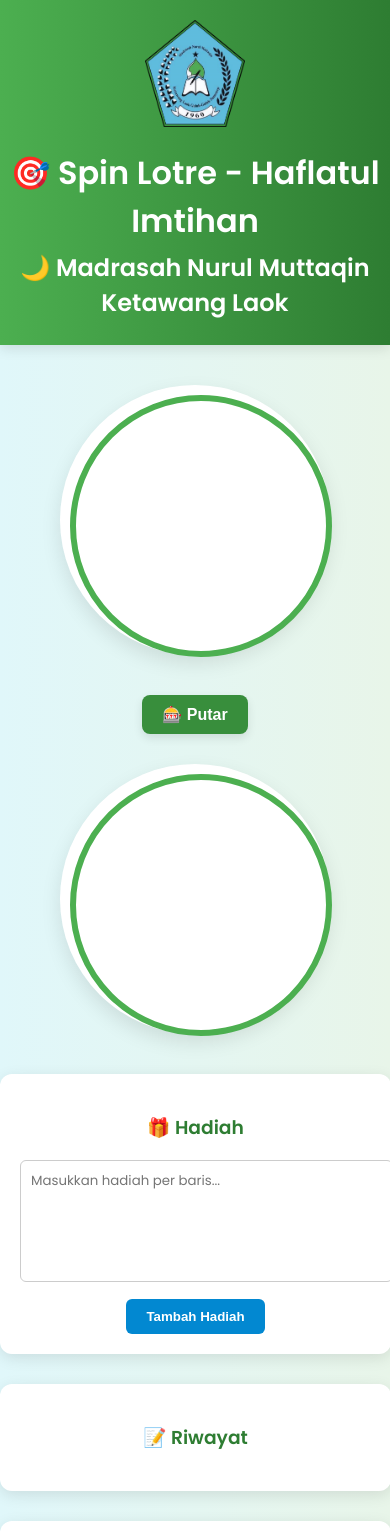
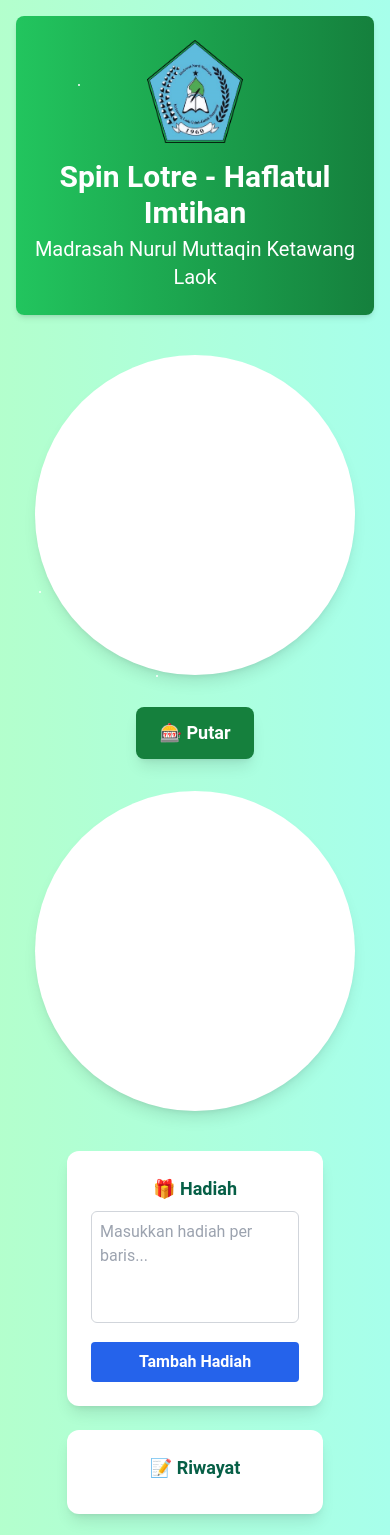
Before and after one commit to Fadhailurrahman/spin-lotre, a plain HTML site: page index.html in a window 390 px wide. Shown: the top 1535 px of the page. Drawn offline with nearby package versions, Linux system fonts and the light colour scheme.

Commit message:
Spin Lotre selesai

```diff
--- a/index.html
+++ b/index.html
@@ -1,90 +1,111 @@
 <!DOCTYPE html>
 <html lang="id">
+
 <head>
-  <meta charset="UTF-8">
-  <meta name="viewport" content="width=device-width, initial-scale=1.0">
+  <meta charset="UTF-8" />
+  <meta name="viewport" content="width=device-width, initial-scale=1.0" />
   <title>🎯 Spin Lotre - Haflatul Imtihan</title>
-  <link href="https://fonts.googleapis.com/css2?family=Poppins:wght@400;600&display=swap" rel="stylesheet">
-  <link rel="stylesheet" href="style.css">
+  <script src="https://cdn.tailwindcss.com"></script>
+  <link href="https://fonts.googleapis.com/css2?family=Poppins:wght@400;600&display=swap" rel="stylesheet" />
+  <script src="https://cdn.jsdelivr.net/npm/particles.js@2.0.0/particles.min.js"></script>
+  <script src="https://unpkg.com/@lottiefiles/lottie-player@latest/dist/lottie-player.js"></script>
   <style>
     body {
-      opacity: 0;
-      animation: fadeInBody 1s ease-in forwards;
+      font-family: 'Roboto', sans-serif;
     }
 
-    @keyframes fadeInBody {
-      to { opacity: 1; }
+    @keyframes gradientMove {
+      0% {
+        background-position: 0% 50%;
       }
 
-    header {
-      animation: slideDown 0.8s ease-out;
+      50% {
+        background-position: 100% 50%;
       }
 
-    @keyframes slideDown {
-      from { transform: translateY(-30px); opacity: 0; }
-      to { transform: translateY(0); opacity: 1; }
+      100% {
+        background-position: 0% 50%;
+      }
     }
 
-    .wheel-container, .input-box, #history {
-      animation: fadeInScale 1s ease-in-out;
+    .animated-bg {
+      background: linear-gradient(270deg, #a7ffeb, #ccff90, #a7ffeb);
+      background-size: 600% 600%;
+      animation: gradientMove 10s ease infinite;
     }
 
-    @keyframes fadeInScale {
-      from {
-        transform: scale(0.95);
-        opacity: 0;
+    .star {
+      position: absolute;
+      width: 2px;
+      height: 2px;
+      background: white;
+      border-radius: 50%;
+      animation: twinkle 2s infinite ease-in-out;
+      opacity: 0.8;
     }
-      to {
-        transform: scale(1);
+
+    @keyframes twinkle {
+      0%, 100% {
+        opacity: 0.2;
+      }
+
+      50% {
         opacity: 1;
       }
     }
-
-    button:hover {
-      transform: scale(1.05);
-      transition: transform 0.2s ease-in-out;
-    }
   </style>
 </head>
-<body>
 
-<header>
-  <img src="logo-mi.png" alt="Logo Madrasah Nurul Muttaqin">
-  <h1>🎯 Spin Lotre - Haflatul Imtihan</h1>
-  <h2>🌙 Madrasah Nurul Muttaqin Ketawang Laok</h2>
+<body class="relative z-20 animated-bg text-emerald-800 text-center p-4 min-h-screen">
+   <div class="fixed inset-0 z-0 pointer-events-none">
+    <div class="star" style="top: 10%; left: 20%;"></div>
+    <div class="star" style="top: 50%; left: 70%;"></div>
+    <div class="star" style="top: 80%; left: 40%;"></div>
+    <div class="star" style="top: 30%; left: 90%;"></div>
+    <div class="star" style="top: 70%; left: 10%;"></div>
+  </div>
+
+  <div id="particles-js" class="fixed inset-0 z-0 pointer-events-none"></div>
+
+   <header class="bg-gradient-to-r from-green-500 to-green-700 text-white shadow-md py-6 px-4 rounded-lg">
+    <img src="logo-mi.png" alt="Logo Madrasah Nurul Muttaqin" class="w-24 mx-auto mb-4" />
+    <h1 class="text-3xl font-bold">Spin Lotre - Haflatul Imtihan</h1>
+    <h2 class="text-xl mt-1">Madrasah Nurul Muttaqin Ketawang Laok</h2>
   </header>
 
-<div class="wheel-row">
-  <div class="wheel-container">
+  <div class="flex flex-wrap justify-center items-center gap-8 mt-10">
+    <div class="bg-white rounded-full shadow-lg p-4 w-80 h-80 flex justify-center items-center">
       <canvas id="hadiahWheel" width="300" height="300"></canvas>
     </div>
-  <button class="spinBtnCenter" onclick="startLotreSpin()">🎰 Putar</button>
-  <div class="wheel-container">
+    <button onclick="startLotreSpin()" class="bg-green-700 hover:bg-green-800 text-white font-bold py-3 px-6 rounded-lg shadow-lg text-lg transition-transform hover:scale-105">🎰 Putar</button>
+    <div class="bg-white rounded-full shadow-lg p-4 w-80 h-80 flex justify-center items-center">
       <canvas id="lotreWheel" width="300" height="300"></canvas>
     </div>
   </div>
 
-<div class="bottom-row">
-  <div class="input-box">
-    <h3>🎁 Hadiah</h3>
-    <textarea id="hadiahInput" placeholder="Masukkan hadiah per baris..."></textarea>
-    <button onclick="addHadiah()">Tambah Hadiah</button>
+  <div class="flex flex-wrap justify-center items-start gap-6 mt-10">
+    <div class="bg-white p-6 rounded-xl shadow-lg w-64">
+      <h3 class="text-lg font-semibold mb-2">🎁 Hadiah</h3>
+      <textarea id="hadiahInput" placeholder="Masukkan hadiah per baris..." class="w-full h-28 p-2 border border-gray-300 rounded-md resize-none"></textarea>
+      <button onclick="addHadiah()" class="mt-3 bg-blue-600 hover:bg-blue-700 text-white py-2 px-4 rounded font-semibold w-full">Tambah Hadiah</button>
     </div>
 
-  <div id="history">
-    <h3>📝 Riwayat</h3>
-    <div id="historyList"></div>
+    <div id="history" class="bg-white p-6 rounded-xl shadow-lg w-64">
+      <h3 class="text-lg font-semibold mb-2">📝 Riwayat</h3>
+      <div id="historyList" class="text-left text-sm space-y-2"></div>
     </div>
 
-  <div class="input-box">
-    <h3>🎟️ Nomor Lotre</h3>
-    <textarea id="lotreInput" placeholder="Masukkan nomor lotre per baris..."></textarea>
-    <button onclick="addLotre()">Tambah Lotre</button>
+    <div class="bg-white p-6 rounded-xl shadow-lg w-64">
+      <h3 class="text-lg font-semibold mb-2">🎟️ Nomor Lotre</h3>
+      <textarea id="lotreInput" placeholder="Masukkan nomor lotre per baris..." class="w-full h-28 p-2 border border-gray-300 rounded-md resize-none"></textarea>
+      <button onclick="addLotre()" class="mt-3 bg-blue-600 hover:bg-blue-700 text-white py-2 px-4 rounded font-semibold w-full">Tambah Lotre</button>
     </div>
   </div>
 
-<div id="popup">
-  <div class="popup-content" id="popupContent"></div>
+  <div id="popup" class="hidden fixed inset-0 bg-black bg-opacity-60 flex items-center justify-center z-50">
+    <div class="bg-white p-6 rounded-xl text-center max-w-md shadow-2xl">
+      <div id="popupContent" class="text-lg space-y-4"></div>
+    </div>
   </div>
 
   <script src="script.js"></script>
--- a/script.js
+++ b/script.js
@@ -34,14 +34,22 @@ function drawWheel(canvasId, data) {
 }
 
 function addLotre() {
-  const input = document.getElementById("lotreInput").value.split("\n").map(x => x.trim()).filter(x => x && !lotreData.includes(x));
+  const input = document.getElementById("lotreInput").value
+    .split("\n")
+    .map(x => x.trim())
+    .filter(x => /^\d+$/.test(x) && !lotreData.includes(x));
+
   lotreData.push(...input);
   document.getElementById("lotreInput").value = "";
   drawWheel("lotreWheel", lotreData);
 }
 
 function addHadiah() {
-  const input = document.getElementById("hadiahInput").value.split("\n").map(x => x.trim()).filter(x => x && !hadiahData.includes(x));
+  const input = document.getElementById("hadiahInput").value
+    .split("\n")
+    .map(x => x.trim())
+    .filter(x => /^[a-zA-Z\\s]+$/.test(x) && !hadiahData.includes(x));
+
   hadiahData.push(...input);
   document.getElementById("hadiahInput").value = "";
   drawWheel("hadiahWheel", hadiahData);
@@ -76,8 +84,8 @@ function startLotreSpin() {
     showPopup(
       `🎟️ Nomor lotre yang terpilih adalah: <strong>${winner}</strong>`,
       [
-        { text: "🎁 Pilih Hadiah", action: "lanjut" },
-        { text: "🔄 Ulangi Nomor", action: "ulang" }
+        { text: "🎁 Pilih Hadiah", action: "lanjut", color: "bg-green-600" },
+        { text: "🔄 Ulangi Nomor", action: "ulang", color: "bg-yellow-500" }
       ]
     );
   });
@@ -88,27 +96,28 @@ function startHadiahSpin() {
     hadiahData.splice(index, 1);
     drawWheel("hadiahWheel", hadiahData);
 
-    showPopup(`🎉 Selamat! Nomor <strong>${selectedLotre}</strong> mendapatkan hadiah: <strong>${winner}</strong>`, [
-      { text: "Tutup", action: "tutup" }
-    ]);
+    showPopup(
+      `🎉 Selamat! Nomor <strong>${selectedLotre}</strong> mendapatkan hadiah: <strong>${winner}</strong>`,
+      [{ text: "Tutup", action: "tutup", color: "bg-blue-600" }]
+    );
 
     const item = document.createElement("div");
-    item.className = "history-item";
-    item.textContent = `🎟️ No ${selectedLotre} memenangkan \"${winner}\"`;
+    item.className = "bg-green-50 border-l-4 border-green-400 px-2 py-1 rounded text-sm";
+    item.textContent = `🎟️ No ${selectedLotre} memenangkan "${winner}"`;
     historyList.prepend(item);
   });
 }
 
 function showPopup(message, buttons) {
   const btnHtml = buttons.map(btn =>
-    `<button class="close-btn" onclick="handlePopupAction('${btn.action}')">${btn.text}</button>`
+    `<button onclick="handlePopupAction('${btn.action}')" class="px-4 py-2 text-white ${btn.color} hover:opacity-90 rounded font-semibold mx-2">${btn.text}</button>`
   ).join("");
-  popupContent.innerHTML = `<div>${message}</div><div style="margin-top: 20px;">${btnHtml}</div>`;
-  popup.style.display = "flex";
+  popupContent.innerHTML = `<div>${message}</div><div class="mt-4 flex justify-center flex-wrap gap-2">${btnHtml}</div>`;
+  popup.classList.remove("hidden");
 }
 
 function handlePopupAction(action) {
-  popup.style.display = "none";
+  popup.classList.add("hidden");
 
   if (action === "lanjut") {
     lotreData.splice(selectedIndex, 1);
--- a/style.css
+++ /dev/null
@@ -1,183 +0,0 @@
-body {
-    font-family: 'Poppins', sans-serif;
-    background: linear-gradient(to right, #e0f7fa, #e8f5e9);
-    margin: 0;
-    padding: 0;
-    text-align: center;
-    color: #2e7d32;
-  }
-
-  header {
-    padding: 20px 0;
-    background: linear-gradient(to right, #4caf50, #2e7d32);
-    color: white;
-    box-shadow: 0 4px 12px rgba(0,0,0,0.1);
-  }
-
-  header img {
-    width: 100px;
-    height: auto;
-    margin-bottom: 10px;
-  }
-
-  h1, h2 {
-    margin: 5px 0;
-  }
-
-  .wheel-row {
-    display: flex;
-    justify-content: center;
-    align-items: center;
-    gap: 50px;
-    flex-wrap: wrap;
-    margin: 40px 20px 20px;
-  }
-
-  .wheel-container {
-    position: relative;
-    width: 320px;
-    height: 320px;
-    background: #fff;
-    border-radius: 50%;
-    box-shadow: 0 8px 20px rgba(0,0,0,0.1);
-    padding: 10px;
-  }
-
-  canvas {
-    width: 100%;
-    height: 100%;
-    border-radius: 50%;
-    border: 10px solid #4caf50;
-  }
-
-  .spinBtnCenter {
-    padding: 14px 40px;
-    font-size: 20px;
-    font-weight: bold;
-    background: #388e3c;
-    color: white;
-    border: none;
-    border-radius: 8px;
-    cursor: pointer;
-    transition: background 0.3s;
-    box-shadow: 0 4px 10px rgba(0,0,0,0.1);
-  }
-
-  .spinBtnCenter:hover {
-    background: #2e7d32;
-  }
-
-  .bottom-row {
-    display: flex;
-    justify-content: center;
-    align-items: flex-start;
-    gap: 30px;
-    flex-wrap: wrap;
-    margin-top: 40px;
-  }
-
-  .input-box, #history {
-    background: #ffffff;
-    padding: 20px;
-    border-radius: 12px;
-    width: 220px;
-    box-shadow: 0 4px 15px rgba(0,0,0,0.1);
-  }
-
-  textarea {
-    width: 100%;
-    height: 100px;
-    padding: 10px;
-    border-radius: 6px;
-    border: 1px solid #ccc;
-    resize: none;
-    font-family: 'Poppins', sans-serif;
-  }
-
-  button {
-    padding: 10px 20px;
-    margin-top: 10px;
-    border: none;
-    background: #0288d1;
-    color: white;
-    border-radius: 6px;
-    cursor: pointer;
-    font-weight: 600;
-  }
-
-  button:hover {
-    background: #0277bd;
-  }
-
-  #popup {
-    display: none;
-    position: fixed;
-    top: 0; left: 0;
-    width: 100%; height: 100%;
-    background: rgba(0,0,0,0.6);
-    justify-content: center;
-    align-items: center;
-    z-index: 1000;
-  }
-
-  .popup-content {
-    background: #ffffff;
-    padding: 30px;
-    border-radius: 12px;
-    text-align: center;
-    max-width: 90%;
-    font-size: 24px;
-    color: #2e7d32;
-    box-shadow: 0 6px 20px rgba(0,0,0,0.2);
-  }
-
-  .close-btn {
-    margin: 10px;
-    padding: 12px 24px;
-    background: #4caf50;
-    color: white;
-    border: none;
-    border-radius: 6px;
-    font-weight: bold;
-    cursor: pointer;
-  }
-
-  .history-item {
-    background: #e8f5e9;
-    padding: 10px;
-    margin: 5px 0;
-    border-left: 5px solid #4caf50;
-    border-radius: 6px;
-    font-size: 16px;
-    text-align: left;
-  }
-
-  @media (max-width: 768px) {
-    .wheel-row {
-      flex-direction: column;
-      gap: 30px;
-    }
-
-    .bottom-row {
-      flex-direction: column;
-      align-items: center;
-    }
-
-    .wheel-container {
-      width: 250px;
-      height: 250px;
-    }
-
-    canvas {
-      border-width: 6px;
-    }
-
-    .spinBtnCenter {
-      font-size: 16px;
-      padding: 10px 20px;
-    }
-
-    .input-box, #history {
-      width: 90%;
-    }
-  }
```
Lines whose indentation alone changed are shown as unchanged.
